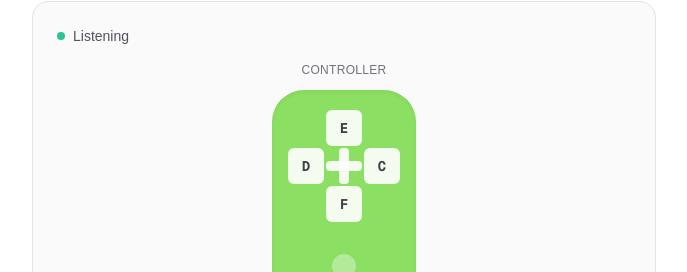
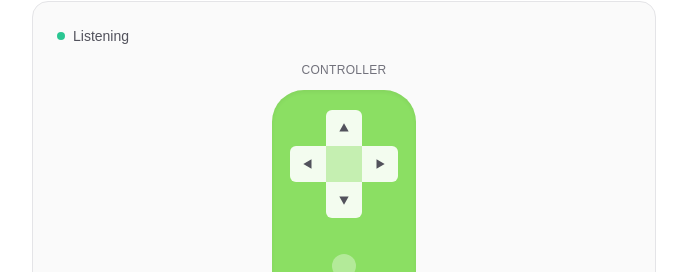
Before and after one commit to dsernst/equanimity.dsernst.com, a Next.js app: page / in a window 1280 px wide. Shown: the part 147-419 px from the top of the page, without its empty margins (296-983 px from the left). Built offline with nearby package versions, Linux system fonts and the light colour scheme.

Commit message:
Cleaner d-pad

```diff
--- a/src/components/ControllerLegend.tsx
+++ b/src/components/ControllerLegend.tsx
@@ -1,6 +1,6 @@
 'use client'
 
-import { DIRECTION_LABELS, KEY_COLORS, KEY_LABELS, KEY_RING_COLORS } from '@/lib/constants'
+import { DIRECTION_LABELS, KEY_COLORS, KEY_LABELS } from '@/lib/constants'
 import { TrackedKey } from '@/lib/types'
 
 type DpadDirection = 'up' | 'right' | 'down' | 'left'
@@ -18,6 +18,35 @@ const CONTROLLER_STYLE = {
   width: '9rem',
 } as const
 
+function DpadArrow({ direction }: { direction: DpadDirection }) {
+  const rotation =
+    direction === 'right'
+      ? 'rotate(90deg)'
+      : direction === 'down'
+        ? 'rotate(180deg)'
+        : direction === 'left'
+          ? 'rotate(-90deg)'
+          : undefined
+
+  return (
+    <svg
+      viewBox="0 0 12 12"
+      className="h-3.5 w-3.5"
+      style={rotation ? { transform: rotation } : undefined}
+      aria-hidden
+    >
+      <path d="M6 2 L10 9 H2 Z" fill="currentColor" />
+    </svg>
+  )
+}
+
+const DPAD_CORNERS: Record<DpadDirection, string> = {
+  up: 'rounded-t-md',
+  right: 'rounded-r-md',
+  down: 'rounded-b-md',
+  left: 'rounded-l-md',
+}
+
 function DpadKey({ direction, held }: { direction: DpadDirection; held: boolean }) {
   const key = DPAD_MAP[direction]
   const position =
@@ -31,13 +60,11 @@ function DpadKey({ direction, held }: { direction: DpadDirection; held: boolean
 
   return (
     <div
-      className={`flex h-9 w-9 items-center justify-center rounded-md font-mono text-sm font-bold uppercase transition-all duration-100 ${position} ${
-        held
-          ? `${KEY_COLORS[key]} text-white shadow-md ring-2 ${KEY_RING_COLORS[key]} scale-110`
-          : 'bg-white/90 text-zinc-700'
+      className={`flex h-9 w-9 items-center justify-center ${DPAD_CORNERS[direction]} transition-all duration-100 ${position} ${
+        held ? `${KEY_COLORS[key]} text-white shadow-md` : 'bg-white/90 text-zinc-600'
       }`}
     >
-      {key}
+      <DpadArrow direction={direction} />
     </div>
   )
 }
@@ -50,15 +77,10 @@ function ControllerGraphic({ heldKeys }: { heldKeys: Set<TrackedKey> }) {
         className="relative flex flex-col items-center rounded-4xl px-4 py-5 shadow-inner"
         style={CONTROLLER_STYLE}
       >
-        <div className="grid grid-cols-3 grid-rows-3 gap-0.5">
+        <div className="grid grid-cols-3 grid-rows-3">
           <DpadKey direction="up" held={heldKeys.has('e')} />
           <DpadKey direction="left" held={heldKeys.has('d')} />
-          <div className="col-start-2 row-start-2 flex h-9 w-9 items-center justify-center">
-            <div className="relative h-full w-full">
-              <div className="absolute left-1/2 top-0 h-full w-2.5 -translate-x-1/2 rounded-sm bg-white/90" />
-              <div className="absolute left-0 top-1/2 h-2.5 w-full -translate-y-1/2 rounded-sm bg-white/90" />
-            </div>
-          </div>
+          <div className="col-start-2 row-start-2 h-9 w-9 bg-white/50" />
           <DpadKey direction="right" held={heldKeys.has('c')} />
           <DpadKey direction="down" held={heldKeys.has('f')} />
         </div>
--- a/src/lib/constants.ts
+++ b/src/lib/constants.ts
@@ -21,13 +21,6 @@ export const KEY_COLORS: Record<TrackedKey, string> = {
   f: 'bg-sky-500',
 }
 
-export const KEY_RING_COLORS: Record<TrackedKey, string> = {
-  d: 'ring-rose-400',
-  e: 'ring-emerald-400',
-  c: 'ring-amber-400',
-  f: 'ring-sky-400',
-}
-
 export const DIRECTION_LABELS: { direction: string; key: TrackedKey }[] = [
   { direction: 'Up', key: 'e' },
   { direction: 'Right', key: 'c' },
```
